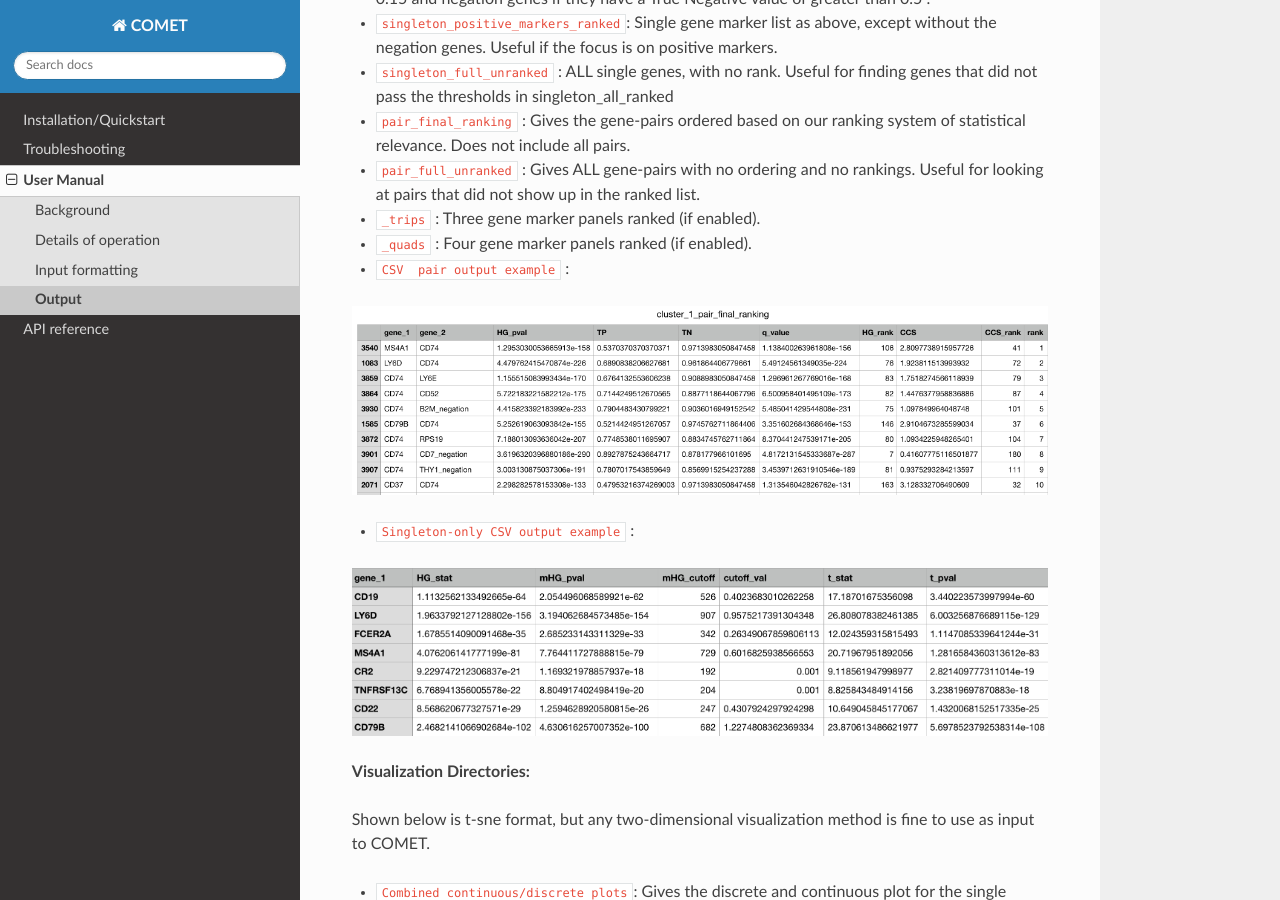
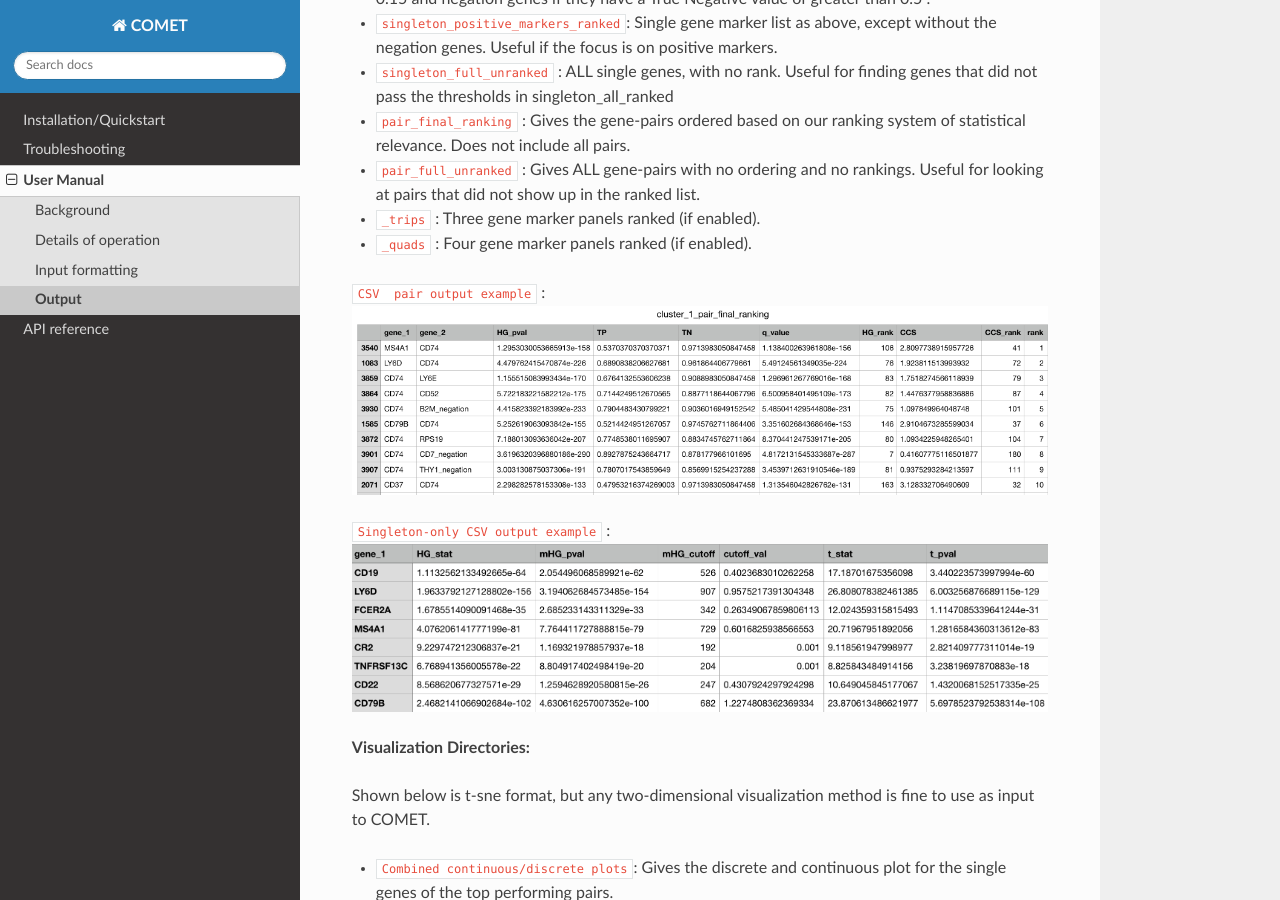
Before and after one commit to MSingerLab/COMETSC, a Sphinx documentation site: the page built from docs/source/Output.rst, in a window 1280 px wide and 900 px high, scrolled down 558 px. Built offline with Sphinx 7.4.7 and the Read the Docs theme 2.0.0, drawn with Linux system fonts in a browser that asks for light colours.

Commit message:
Final docs update May 29

```diff
--- a/docs/source/Output.rst
+++ b/docs/source/Output.rst
@@ -56,10 +56,10 @@
   Four gene marker panels ranked (if enabled).
 
 
-* ``CSV  pair output example`` :
+``CSV  pair output example`` :
 |pair_csv|
 
-* ``Singleton-only CSV output example`` :
+``Singleton-only CSV output example`` :
 |sing_csv|
 
 
```
